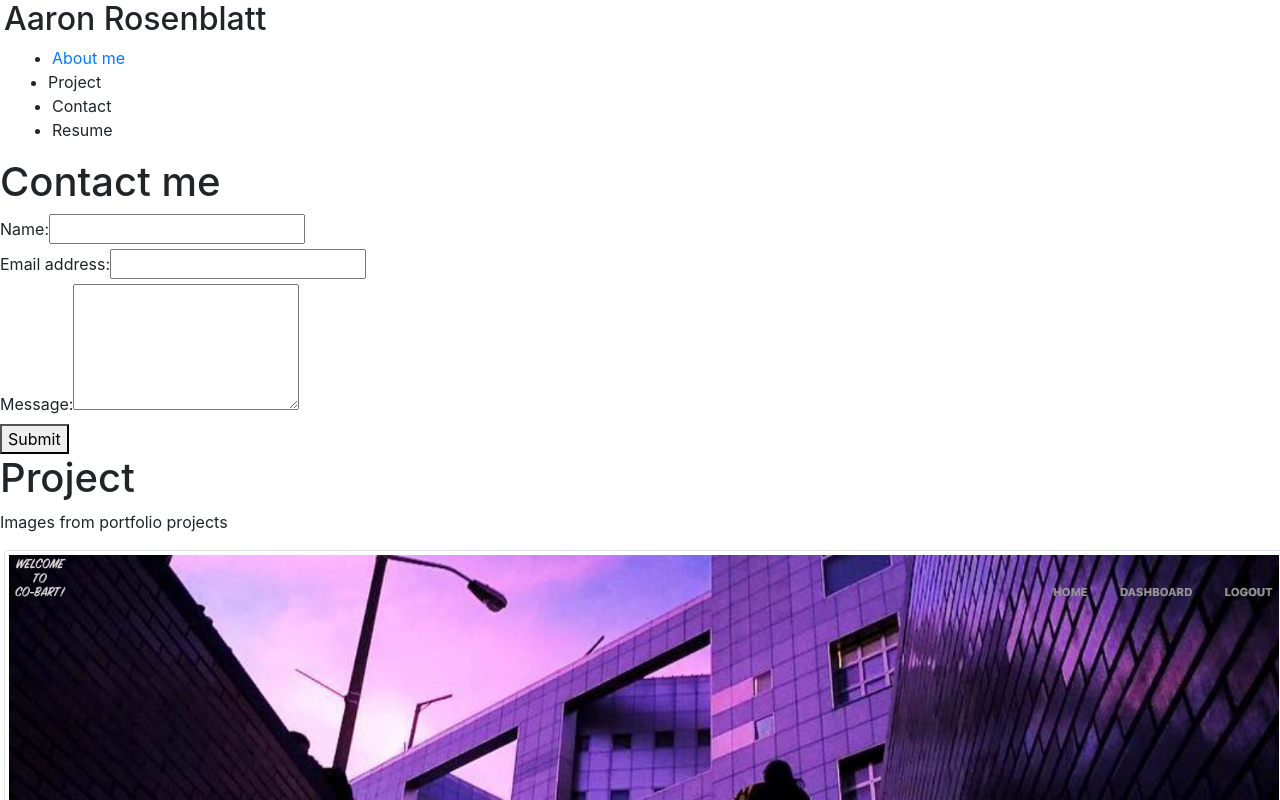
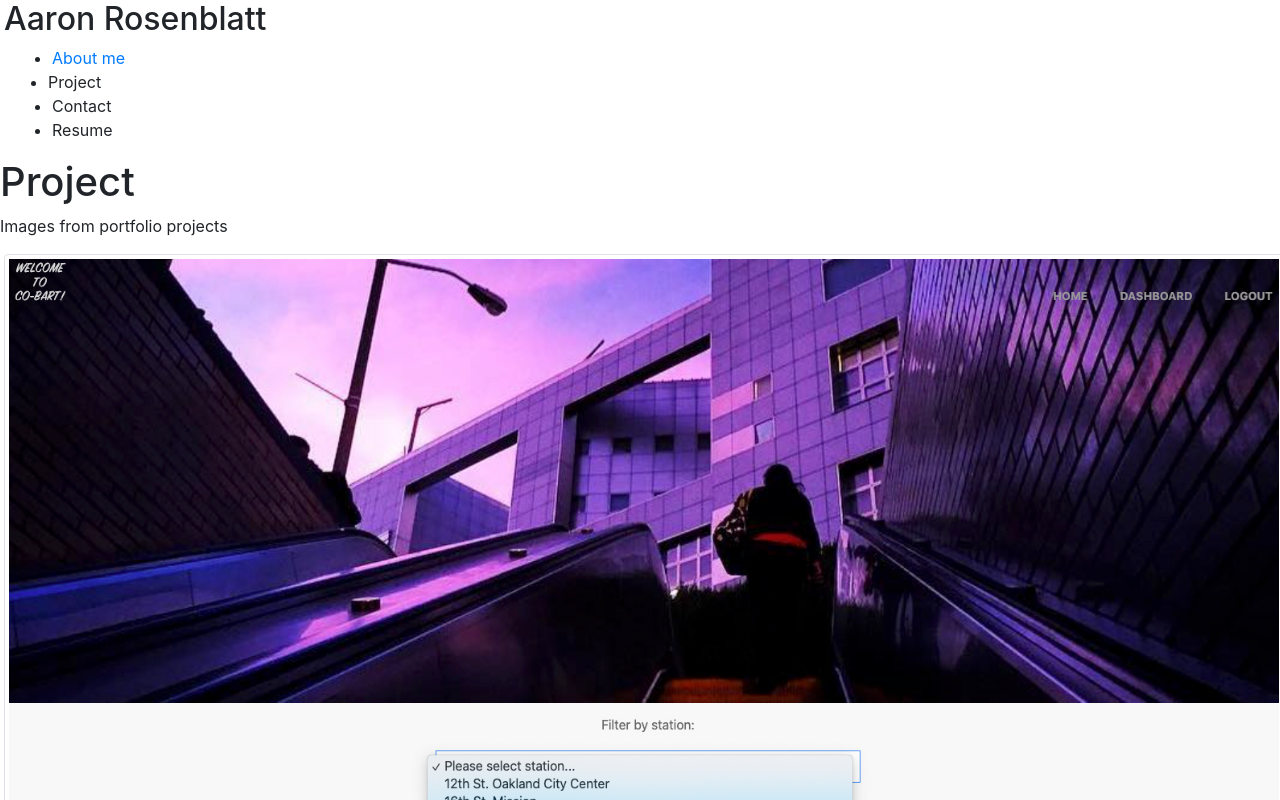
Before and after one commit to noplur/coding-port, a React (Create React App) app: page / in a window 1280 px wide. Shown: the top 800 px of the page. Built offline with nearby package versions, Linux system fonts and the light colour scheme.

Commit message:
completed contact section

```diff
--- a/src/App.js
+++ b/src/App.js
@@ -15,18 +15,27 @@ function App() {
   ]);
 
   const [currentCategory, setCurrentCategory] = useState(categories[0]);
+  const [contactSelected, setContactSelected] = useState(false);
+
 
   return (
     <div>
       <Nav
-      categories={categories}
-      setCurrentCategory={setCurrentCategory}
-      currentCategory={currentCategory}
+        categories={categories}
+        setCurrentCategory={setCurrentCategory}
+        currentCategory={currentCategory}
+        contactSelected={contactSelected}
+        setContactSelected={setContactSelected}
       ></Nav>
       <main>
-        <ContactForm></ContactForm>
-        <Project currentCategory={currentCategory}></Project>
-        <About></About>
+        {!contactSelected ? (
+          <>
+            <Project currentCategory={currentCategory}></Project>
+            <About></About>
+          </>
+        ) : (
+            <ContactForm></ContactForm>
+          )}
       </main>
       <Footer></Footer>
     </div>
--- a/src/components/Nav/index.js
+++ b/src/components/Nav/index.js
@@ -6,6 +6,8 @@ function Nav(props) {
     categories = [],
     setCurrentCategory,
     currentCategory,
+    contactSelected,
+    setContactSelected
   } = props;
 
     // const resumeCategory = [
@@ -24,28 +26,29 @@ function Nav(props) {
           <nav>
             <ul className="flex-row">
               <li className="mx-2">
-                <a data-testid="about" href="#about">
+              <a data-testid="about" href="#about" onClick={() => setContactSelected(false)}>
                 About me
             </a>
           </li>
           {categories.map((category) => (
             <li
               className={`mx-1 ${
-                currentCategory.name === category.name && 'navActive'
+                currentCategory.name === category.name && !contactSelected && 'navActive'
                 }`}
               key={category.name}
             >
               <span
                 onClick={() => {
-                  setCurrentCategory(category)
+                  setCurrentCategory(category);
+                  setContactSelected(false);
                 }}
               >
                 {capitalizeFirstLetter(category.name)}
               </span>
             </li>
           ))}
-          <li className="mx-2">
-            <span>Contact</span>
+          <li className={`mx-2 ${contactSelected && 'navActive'}`}>
+            <span onClick={() => setContactSelected(true)}>Contact</span>
           </li>
           <li className="mx-2">
             <span>Resume</span>
```
